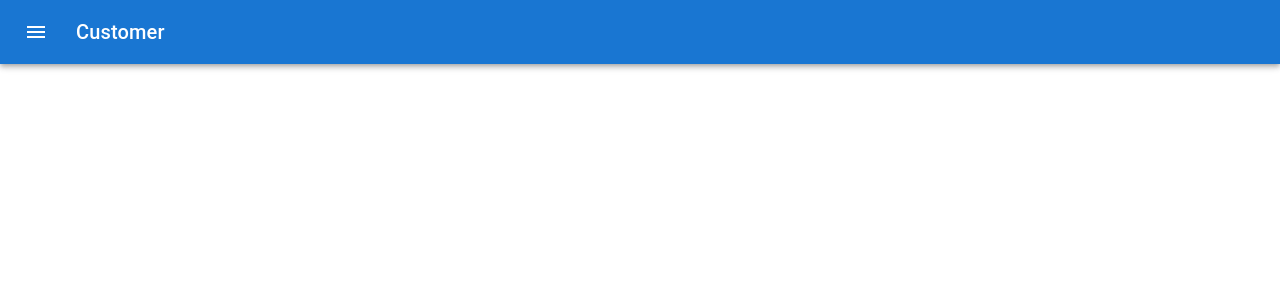
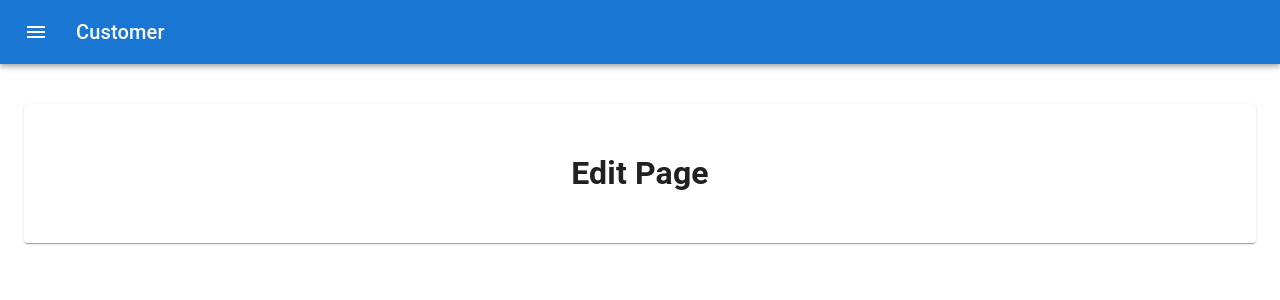
Before and after one commit to sxp1/EmployyeeProject, a React (Create React App) app: page /Edituser in a window 1280 px wide. Before the commit this address had no page. Shown: the top 300 px of the page. Built offline with nearby package versions, Linux system fonts and the light colour scheme.

Commit message:
LinkEditpage

```diff
--- a/src/App.js
+++ b/src/App.js
@@ -3,6 +3,8 @@ import Navbar from './component/navbar';
 import User from './component/user';
 import Usercreate from './component/usercreate';
 import ViewProfile from './component/ViewProfile';
+import Edituser from './component/Edituser';
+
 import { Routes,Route} from 'react-router-dom';
 
 function App() {
@@ -14,6 +16,7 @@ function App() {
       <Route path='/' element={<User />}></Route>
       <Route path='create' element={<Usercreate />}></Route>
       <Route path='ViewProfile' element={<ViewProfile />}></Route>
+      <Route path='Edituser' element={<Edituser />}></Route>
      </Routes>
 
     </div>
--- /dev/null
+++ b/src/component/Edituser.js
@@ -0,0 +1,48 @@
+import React, { useState, useEffect } from "react";
+import CssBaseline from "@mui/material/CssBaseline";
+import Box from "@mui/material/Box";
+import Container from "@mui/material/Container";
+import Typography from "@mui/material/Typography";
+import Button from "@mui/material/Button";
+import Peper from "@mui/material/Paper";
+import Table from "@mui/material/Table";
+import TableBody from "@mui/material/TableBody";
+import TableCell from "@mui/material/TableCell";
+import TableContainer from "@mui/material/TableContainer";
+import TableHead from "@mui/material/TableHead";
+import TableRow from "@mui/material/TableRow";
+import Paper from "@mui/material/Paper";
+import Link from "@mui/material/Link";
+import { ButtonGroup } from "@mui/material";
+import DeleteIcon from '@mui/icons-material/Delete';
+import DeleteOutlinedIcon from '@mui/icons-material/DeleteOutlined';
+import DeleteRoundedIcon from '@mui/icons-material/DeleteRounded';
+import DeleteTwoToneIcon from '@mui/icons-material/DeleteTwoTone';
+import DeleteSharpIcon from '@mui/icons-material/DeleteSharp';
+import DeleteForeverIcon from '@mui/icons-material/DeleteForever';
+import DeleteForeverOutlinedIcon from '@mui/icons-material/DeleteForeverOutlined';
+import DeleteForeverRoundedIcon from '@mui/icons-material/DeleteForeverRounded';
+import DeleteForeverTwoToneIcon from '@mui/icons-material/DeleteForeverTwoTone';
+import DeleteForeverSharpIcon from '@mui/icons-material/DeleteForeverSharp';
+import { pink } from '@mui/material/colors';
+import { IconButton } from '@mui/material';
+import axios from 'axios';
+import Swal from 'sweetalert2'
+export default function Usercreate() {
+  return (
+    <React.Fragment>
+      <CssBaseline />
+      <Container  maxWidth="xl" sx={{ p: 5 }}>
+
+        <Paper  sx={{ p: 3 }}>
+           <Box>
+            <center>
+            <h1>Edit Page</h1>
+            </center>
+           {/* codeing hear */}
+           </Box>
+        </Paper>
+      </Container>
+    </React.Fragment>
+  );
+}
--- a/src/component/user.js
+++ b/src/component/user.js
@@ -122,7 +122,7 @@ export default function User() {
                   <TableCell align="right">Lastname</TableCell>
                   <TableCell align="right">Position</TableCell>
                   <TableCell align="right">Age</TableCell>
-                  <TableCell align="right" sx={{pr:7}}>Action</TableCell>
+                  <TableCell align="right" sx={{pr:12}}>Action</TableCell>
                 </TableRow>
               </TableHead>
               <TableBody>
@@ -156,9 +156,12 @@ export default function User() {
                          <Button sx={{mr:3}}>View</Button>
                          </div>
                          </Link>
+                         <Link href="Edituser">
                          <div >
                          <Button sx={{mr:3}}>EDIT</Button>
                          </div>
+                         </Link>
+
 
 
                         <IconButton sx={{width:3}}>
@@ -166,6 +169,8 @@ export default function User() {
                         <DeleteForeverIcon sx={{ color: pink[500] ,minWidth: 3 }} onClick={()=>AletDelete(row.id,row.firstname,row.lastname)} />
 
                         </IconButton>
+
+
 
                       </ButtonGroup>
 
```
